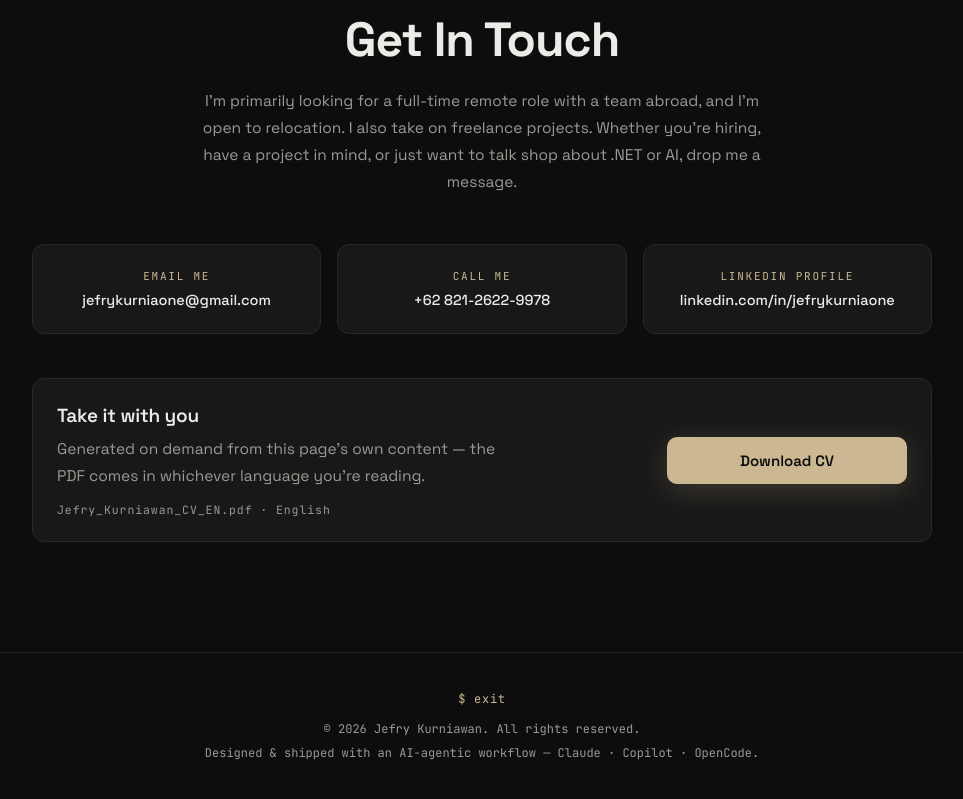
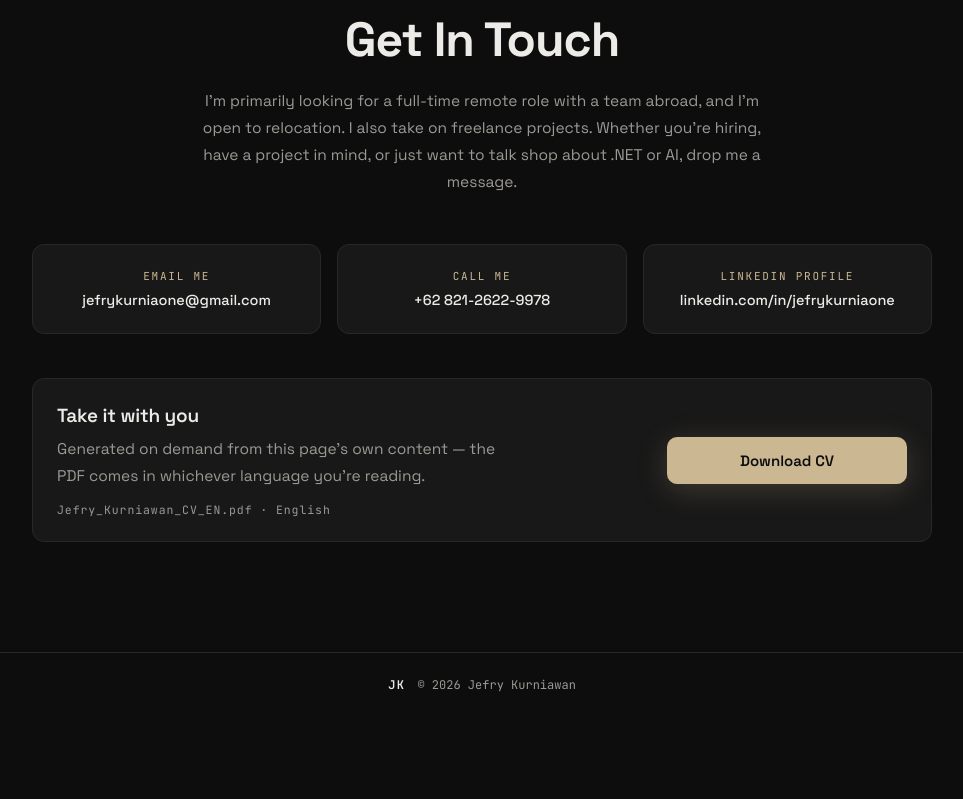
Before and after one commit to jefrykurniaone/porto-jefry, a Next.js app: page /en in a window 1280 px wide. Shown: the part 8662-9461 px from the top of the page, without its empty margins (158-1121 px from the left). After the commit the page ends 9379 px from the top, so only its background shows below. Built offline with nearby package versions, Linux system fonts and the light colour scheme; no server answers.

Commit message:
feat: simplify the footer and restyle back-to-top (#75)

```diff
--- a/src/app/styles/layout.css
+++ b/src/app/styles/layout.css
@@ -424,24 +424,31 @@
 
 /* ── Footer ── */
 .site-footer {
+    display: flex;
+    align-items: center;
+    justify-content: center;
+    gap: 12px;
     border-top: 1px solid var(--line);
-    padding: 34px 24px;
-    text-align: center;
+    padding: 24px;
     font-family: var(--font-mono), monospace;
     font-size: 12px;
     color: var(--muted);
-    line-height: 2;
 }
 
-/* Closes the page the way the hero opens it. Same prompt device, one step
-   quieter — this is a sign-off, not a heading. */
-.site-footer__prompt {
-    color: var(--accent-ink);
-    letter-spacing: 0.06em;
-    margin-bottom: 6px;
+/* Same mark as .site-nav__logo: mono, 600 weight, wide tracking. */
+.site-footer__logo {
+    font-weight: 600;
+    letter-spacing: 0.12em;
+    color: var(--text);
 }
 
-/* ── Back to top ── */
+.site-footer__copyright {
+    margin: 0;
+}
+
+/* ── Back to top ──
+   The same round icon-button language as the navbar controls: a bordered
+   circle on the panel fill, the accent ink on the glyph. */
 .back-to-top {
     position: fixed;
     bottom: 24px;
@@ -459,7 +466,7 @@
     font-size: 18px;
     cursor: pointer;
     box-shadow: 0 6px 24px var(--glow);
-    transition: border-color 0.15s ease;
+    transition: border-color 0.15s ease, color 0.15s ease;
 }
 
 .back-to-top:hover {
--- a/src/components/layout/Footer.tsx
+++ b/src/components/layout/Footer.tsx
@@ -1,23 +1,14 @@
-import { useTranslations } from 'next-intl';
-
 /**
- * The copyright is not the closing thought. Legal boilerplate was the last thing
- * on a page whose whole job is to read as a person worth hiring, so it moves up
- * and the human line closes.
+ * One row: the wordmark that opens the page in the navbar, and the copyright
+ * line that closes it.
  */
 export default function Footer() {
-    const t = useTranslations('footer');
     const year = new Date().getFullYear();
 
     return (
         <footer id='site-footer' className='site-footer'>
-            <p className='site-footer__prompt'>
-                <span aria-hidden='true'>$</span> exit
-            </p>
-            <p>
-                &copy; {year} Jefry Kurniawan. {t('rights')}
-            </p>
-            <p>{t('built_with')}</p>
+            <span className='site-footer__logo'>JK</span>
+            <p className='site-footer__copyright'>&copy; {year} Jefry Kurniawan</p>
         </footer>
     );
 }
--- a/src/i18n/messages/en.json
+++ b/src/i18n/messages/en.json
@@ -243,10 +243,7 @@
     "cv_label": "Take it with you",
     "cv_lead": "Generated on demand from this page's own content — the PDF comes in whichever language you're reading."
   },
-  "footer": {
-    "built_with": "Designed & shipped with an AI-agentic workflow — Claude · Copilot · OpenCode.",
-    "rights": "All rights reserved."
-  },
+  "footer": {},
   "theme": {
     "toggle_dark": "Switch to dark mode",
     "toggle_light": "Switch to light mode"
--- a/src/i18n/messages/id.json
+++ b/src/i18n/messages/id.json
@@ -243,10 +243,7 @@
         "cv_label": "Bawa serta",
         "cv_lead": "Dibuat langsung dari konten halaman ini — PDF mengikuti bahasa yang sedang Anda baca."
     },
-    "footer": {
-        "built_with": "Didesain & dibangun dengan alur kerja AI-agentic — Claude · Copilot · OpenCode.",
-        "rights": "Semua hak dilindungi."
-    },
+    "footer": {},
     "theme": {
         "toggle_dark": "Beralih ke mode gelap",
         "toggle_light": "Beralih ke mode terang"
```
